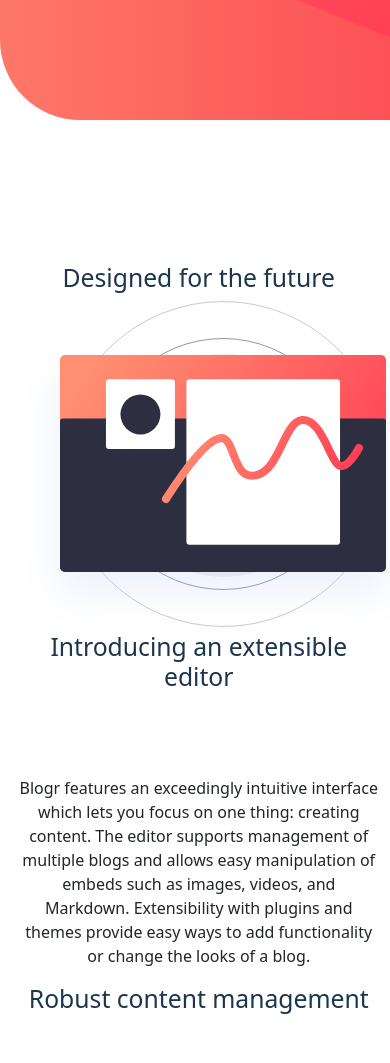
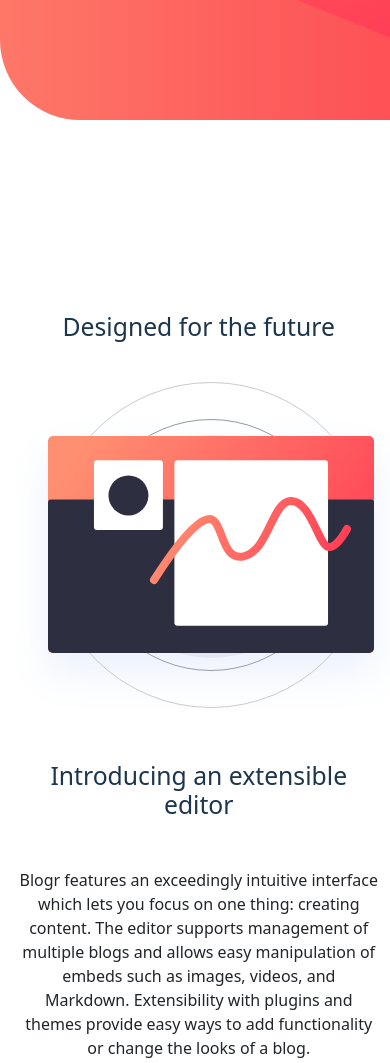
Before and after one commit to MHany97/Blogr-landing-page, a plain HTML site: page index.html in a window 390 px wide. Shown: the part 520-1583 px from the top of the page. Drawn offline with nearby package versions, Linux system fonts and the light colour scheme; a web font is replaced by a local one.

Commit message:
FromMisc

```diff
--- a/style.css
+++ b/style.css
@@ -354,9 +354,22 @@
                                 }
                                 .main {
                                     min-height: 150vh;
+                                    align-items: center;
+                                    align-content: center;
+                                }
+                                .main-title{
+                                    padding-bottom: 2rem;
                                 }
                                 .desk-illus {
                                     display: none;
+                                }
+                                .mob-illust{
+                                    padding: 0;
+
+                                }
+                                .main-sec-head{
+                                    padding-top: 3rem;
+                                    margin-bottom: 3rem;
                                 }
                                 /* service stylling */
                                 .service {
```
